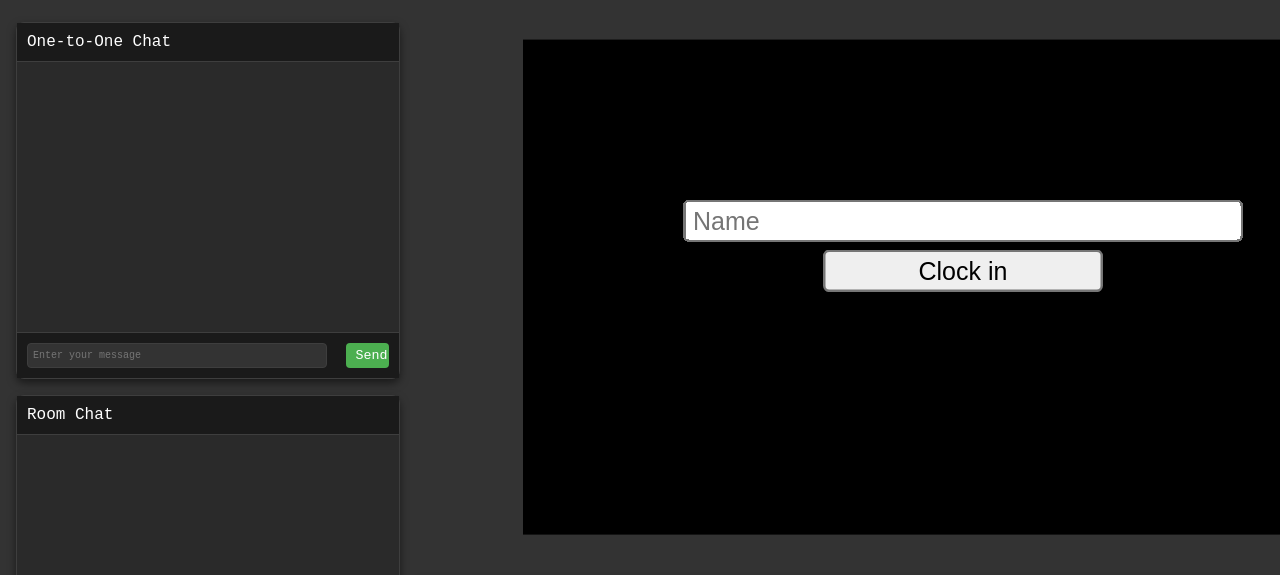
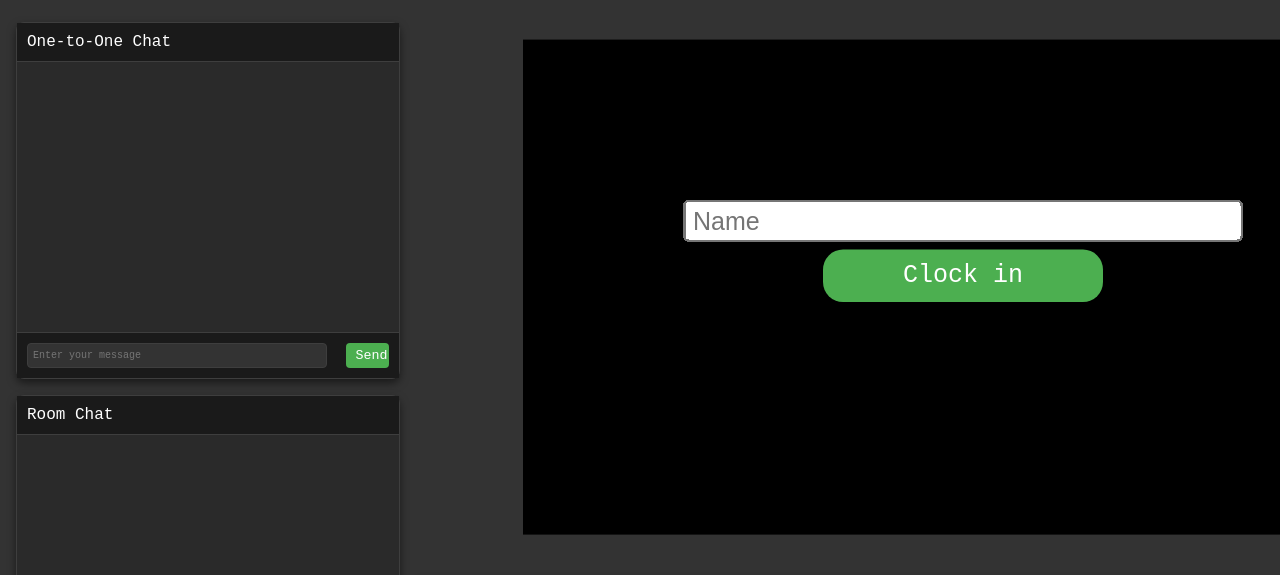
Before and after one commit to kayrux/virtual-office, a plain HTML site: page index.html in a window 1280 px wide. Shown: the top 575 px of the page. Drawn offline with Linux system fonts and the light colour scheme.

Commit message:
Added style to clock in btn. Reduced delay for room chat

```diff
--- a/RoomChat.js
+++ b/RoomChat.js
@@ -148,9 +148,9 @@ document
 document.addEventListener("UpdateMap", (data) => {
   let roomChatTitle = document.querySelector(".chatbox-header");
   roomChatTitle.innerHTML = data.detail.map + " Chat";
-  // Delay for 5s
+  // Delay for 1s
 
   setTimeout(() => {
     loadConversationAutomatically(data.detail.map);
-  }, 5000);
+  }, 1000);
 });
--- a/styles/global.css
+++ b/styles/global.css
@@ -49,4 +49,14 @@ input {
   width: 7rem;
   margin: auto;
   font-size: 10px;
+  font-family: 'Courier New', Courier, monospace;
+  background-color: #4CAF50; /* Green */
+  border: none;
+  color: white;
+  text-align: center;
+  text-decoration: none;
+  padding: 5px;
+  display: inline-block;
+  cursor: pointer;
+  border-radius: 8px;
 }
```
